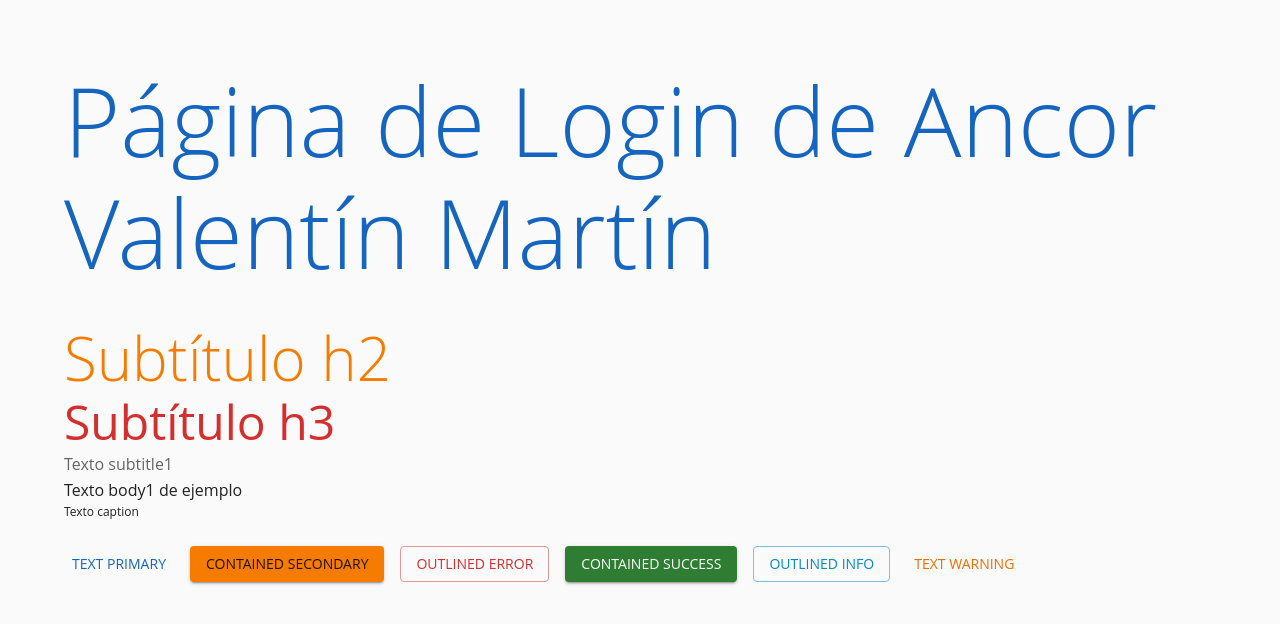
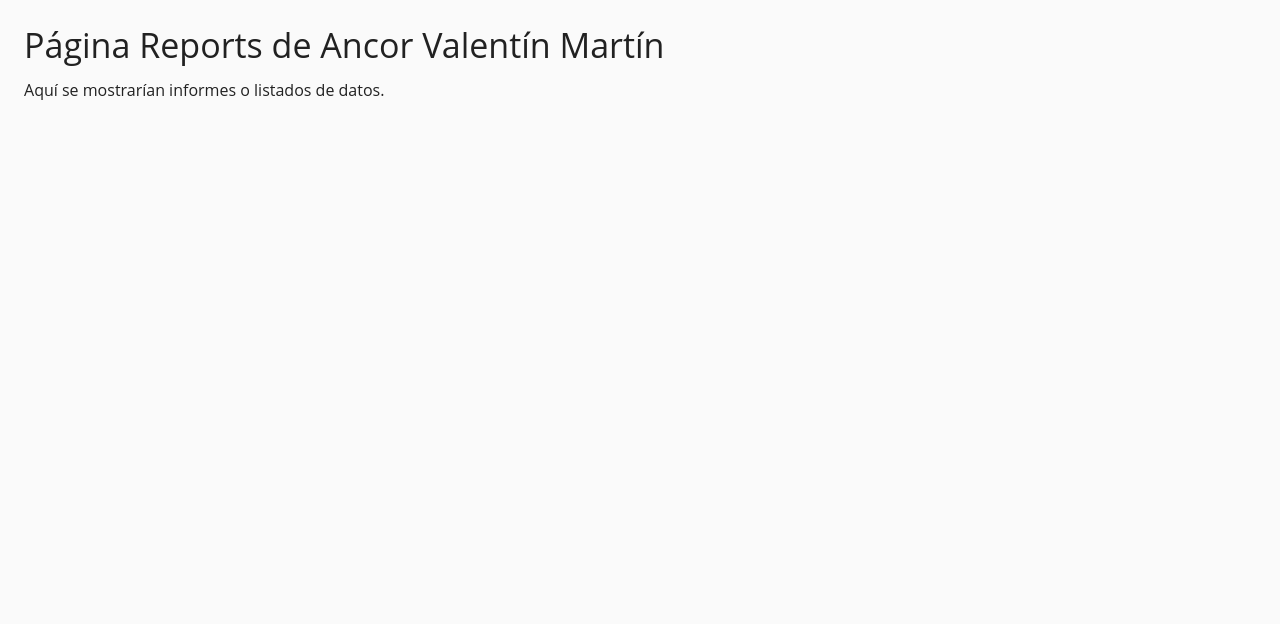
Before and after one commit to AncorVM-DEV/frontend, a React app: page /reports in a window 1280 px wide. Shown: the top 624 px of the page. Built offline with nearby package versions, Linux system fonts and the light colour scheme; the HTML template or start-up script is replaced by a standard one.

Commit message:
Proyecto base UT2A2

```diff
--- a/package.json
+++ b/package.json
@@ -15,13 +15,15 @@
     "@mui/icons-material": "^7.3.5",
     "@mui/material": "^7.3.5",
     "react": "^19.1.1",
-    "react-dom": "^19.1.1"
+    "react-dom": "^19.1.1",
+    "react-router-dom": "^7.9.6"
   },
   "devDependencies": {
     "@eslint/js": "^9.36.0",
     "@types/node": "^24.6.0",
     "@types/react": "^19.1.16",
     "@types/react-dom": "^19.1.9",
+    "@types/react-router-dom": "^5.3.3",
     "@vitejs/plugin-react-swc": "^4.1.0",
     "eslint": "^9.36.0",
     "eslint-plugin-react-hooks": "^5.2.0",
--- a/src/App.tsx
+++ b/src/App.tsx
@@ -1,5 +1,34 @@
 
+import './App.css'
 import Login from './pages/Login'
-export default function App() {
-  return <Login />
+import Home from './pages/Home'
+import Reports from './pages/Reports'
+import ErrorPage from './pages/ErrorPage.tsx'
+import { createBrowserRouter, RouterProvider } from 'react-router-dom'
+
+const router = createBrowserRouter([
+  {
+    path: '/',
+    errorElement: <ErrorPage />, // página de error para rutas no existentes
+    children: [
+      {
+        index: true,
+        element: <Login />
+      },
+      {
+        path: 'home',
+        element: <Home />
+      },
+      {
+        path: 'reports',
+        element: <Reports />
+      }
+    ]
+  }
+])
+
+function App() {
+  return <RouterProvider router={router} />
 }
+
+export default App
--- /dev/null
+++ b/src/pages/ErrorPage.tsx
@@ -0,0 +1,36 @@
+
+import React from 'react'
+import { useRouteError, isRouteErrorResponse, Link } from 'react-router-dom'
+import { Box, Typography } from '@mui/material'
+
+export default function ErrorPage() {
+  const error = useRouteError()
+
+  const titulo = isRouteErrorResponse(error)
+    ? `${error.status} · ${error.statusText}`
+    : 'Ruta no encontrada'
+
+  const detalle = isRouteErrorResponse(error)
+    ? (error.data || 'Ha ocurrido un error al cargar esta vista.')
+    : 'Comprueba la URL o vuelve al login.'
+
+  return (
+    <Box
+      sx={{
+        minHeight: '100vh',
+        display: 'grid',
+        placeItems: 'center',
+        textAlign: 'center',
+        p: 3
+      }}
+    >
+      <div>
+        <Typography variant="h3" gutterBottom>
+          {titulo}
+        </Typography>
+        <Typography sx={{ mb: 3 }}>{String(detalle)}</Typography>
+        <Link to="/">Volver al login</Link>
+      </div>
+    </Box>
+  )
+}
--- /dev/null
+++ b/src/pages/Home.tsx
@@ -0,0 +1,16 @@
+
+import React from 'react'
+import { Box, Typography } from '@mui/material'
+
+export default function Home() {
+  return (
+    <Box sx={{ p: 3 }}>
+      <Typography variant="h4" gutterBottom>
+        Página Home de Ancor Valentín Martín
+      </Typography>
+      <Typography>
+        Aquí iría el contenido principal después de iniciar sesión.
+      </Typography>
+    </Box>
+  )
+}
--- a/src/pages/Login.tsx
+++ b/src/pages/Login.tsx
@@ -1,37 +1,98 @@
-// src/pages/Login.tsx
-import { Container, Typography, Stack, Button, Box } from '@mui/material'
 
-export default function Login(){
+import React, { useState } from 'react'
+import {
+  Box,
+  Button,
+  TextField,
+  Typography,
+  Alert,
+  Container,
+  Paper,
+  Avatar
+} from '@mui/material'
+import LockOutlinedIcon from '@mui/icons-material/LockOutlined'
+import { useNavigate } from 'react-router-dom'
+
+const bdUser = 'ancor'
+const bdPasswd = '1234'
+
+export default function Login() {
+  const [usuario, setUsuario] = useState('')
+  const [password, setPassword] = useState('')
+  const [error, setError] = useState<string | null>(null)
+
+  const navigate = useNavigate()
+
+  const handleSubmit = (e: React.FormEvent<HTMLFormElement>) => {
+    e.preventDefault() // esto evita recargar la página
+
+    console.log('Usuario introducido:', usuario)
+    console.log('Contraseña introducida:', password)
+
+    if (usuario === bdUser && password === bdPasswd) {
+
+      setError(null)
+      navigate('/home') // nos vamos a /home cuando es correcto
+
+      // VERSIÓN SOLO PARTE I (si quieres hacer primero las capturas del Alert de éxito):
+       // setError(null)
+       // setOk('Acceso concedido. Bienvenido/a.')
+    } else {
+      setError('Usuario o contraseña incorrectos.')
+    }
+  }
+
   return (
-    <>
-      <Box component="header" sx={{ p:2 }} aria-label="Encabezado del sitio"></Box>
+    <Container maxWidth="xs" sx={{ minHeight: '100vh', display: 'flex', alignItems: 'center' }}>
+      <Paper sx={{ p: 4, width: '100%' }} elevation={3}>
+        <Box sx={{ display: 'flex', flexDirection: 'column', alignItems: 'center', mb: 2 }}>
+          <Avatar sx={{ mb: 1 }}>
+            <LockOutlinedIcon />
+          </Avatar>
+          <Typography variant="h5" component="h1">
+            Acceso a la aplicación
+          </Typography>
+        </Box>
 
-      <Box component="main" sx={{ py:4 }} aria-label="Contenido principal">
-        <Container>
-          <Typography variant="h1" color="primary" gutterBottom>
-            Página de Login de Ancor Valentín Martín
-          </Typography>
+        <Box
+          component="form"
+          onSubmit={handleSubmit}
+        >
+          <TextField
+            label="Usuario"
+            fullWidth
+            margin="normal"
+            required
+            value={usuario}
+            onChange={(e) => setUsuario(e.target.value)}
+          />
 
-          <Typography variant="h2" color="secondary">Subtítulo h2</Typography>
-          <Typography variant="h3" color="error">Subtítulo h3</Typography>
-          <Typography variant="subtitle1" color="text.secondary">
-            Texto subtitle1
-          </Typography>
-          <Typography variant="body1">Texto body1 de ejemplo</Typography>
-          <Typography variant="caption" display="block">Texto caption</Typography>
+          <TextField
+            label="Contraseña"
+            fullWidth
+            margin="normal"
+            required
+            type="password" // para que no se vea lo que escribimos
+            value={password}
+            onChange={(e) => setPassword(e.target.value)}
+          />
 
-          <Stack direction="row" spacing={2} sx={{ mt:3, flexWrap:'wrap' }}>
-            <Button variant="text"      color="primary">Text primary</Button>
-            <Button variant="contained" color="secondary">Contained secondary</Button>
-            <Button variant="outlined"  color="error">Outlined error</Button>
-            <Button variant="contained" color="success">Contained success</Button>
-            <Button variant="outlined"  color="info">Outlined info</Button>
-            <Button variant="text"      color="warning">Text warning</Button>
-          </Stack>
-        </Container>
-      </Box>
+          {error && (
+            <Alert severity="error" sx={{ mt: 2, mb: 1 }}>
+              {error}
+            </Alert>
+          )}
 
-      <Box component="footer" sx={{ p:2 }} aria-label="Pie de página"></Box>
-    </>
+          <Button
+            type="submit"
+            variant="contained"
+            fullWidth
+            sx={{ mt: 2 }}
+          >
+            Acceder
+          </Button>
+        </Box>
+      </Paper>
+    </Container>
   )
 }
--- /dev/null
+++ b/src/pages/Reports.tsx
@@ -0,0 +1,16 @@
+
+import React from 'react'
+import { Box, Typography } from '@mui/material'
+
+export default function Reports() {
+  return (
+    <Box sx={{ p: 3 }}>
+      <Typography variant="h4" gutterBottom>
+        Página Reports de Ancor Valentín Martín
+      </Typography>
+      <Typography>
+        Aquí se mostrarían informes o listados de datos.
+      </Typography>
+    </Box>
+  )
+}
```
Also changed, not shown: 2 other files (tests, documents, lock files or other folders).
